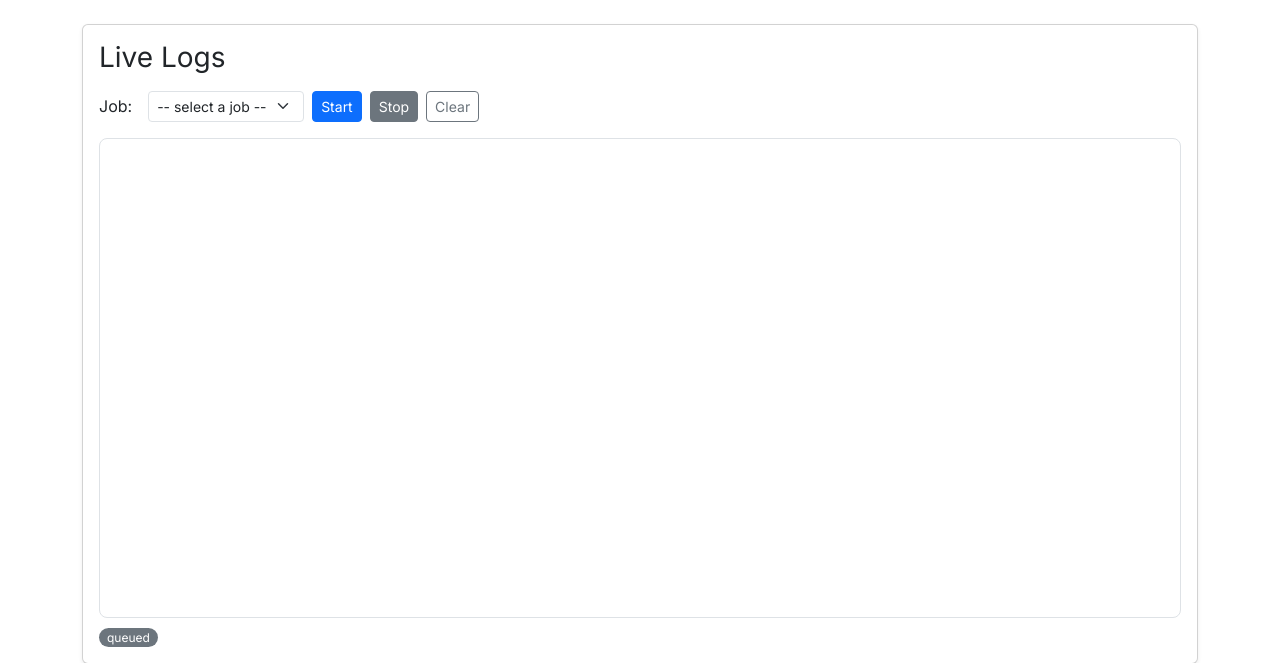
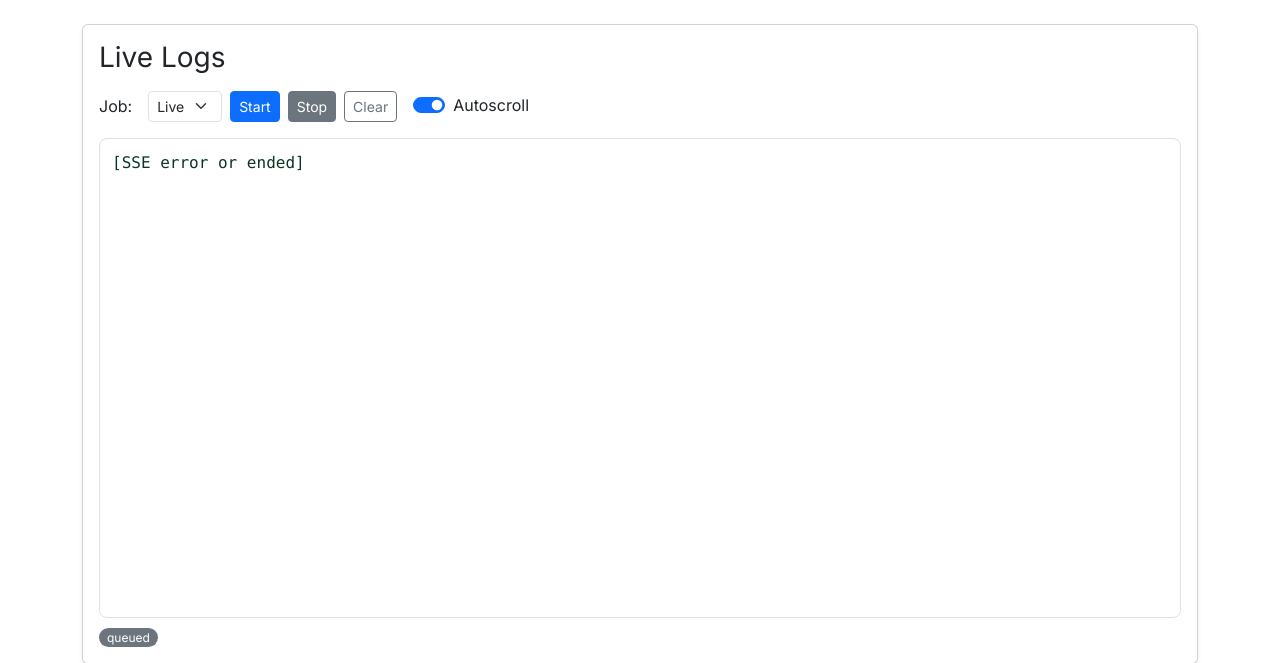
Before and after one commit to RAQ-Tech/vid2gif, a Flask app: page /live in a window 1280 px wide. Shown: the part 57-720 px from the top of the page. Run offline with Flask 3, Linux system fonts and the light colour scheme; data that the repository does not hold is empty; parts of the project's set-up code (start-up, migrations or seed data) failed here and were passed over.

Commit message:
feat: auto live logs with autoscroll

```diff
--- a/app/routes.py
+++ b/app/routes.py
@@ -149,6 +149,47 @@ def api_stream(job_id):
     return Response(tail(), headers=headers, mimetype="text/event-stream")
 
 
+@app.route("/api/stream/live")
+def api_stream_live():
+    def tail_live():
+        last_id = None
+        f = None
+        idle_ticks = 0
+        while True:
+            with lock:
+                running = [j for j in jobs.values() if j.get("status") == "running"]
+            running.sort(key=lambda j: j.get("id", ""))
+            cur = running[0] if running else None
+            if cur and cur.get("id") != last_id:
+                if f:
+                    f.close()
+                last_id = cur.get("id")
+                yield _sse_format(f"[job {last_id}]")
+                try:
+                    f = open(cur["log_path"], "r", encoding="utf-8", errors="replace")
+                    lines = f.readlines()
+                except Exception:
+                    f = None
+                    lines = []
+                for line in lines[-200:]:
+                    yield _sse_format(line.rstrip("\n"))
+                if f:
+                    f.seek(0, os.SEEK_END)
+            if f:
+                chunk = f.readline()
+                if chunk:
+                    idle_ticks = 0
+                    yield _sse_format(chunk.rstrip("\n"))
+                    continue
+            idle_ticks += 1
+            if idle_ticks % 10 == 0:
+                yield _sse_format("[heartbeat]")
+            time.sleep(0.2)
+
+    headers = {"Cache-Control": "no-cache", "X-Accel-Buffering": "no"}
+    return Response(tail_live(), headers=headers, mimetype="text/event-stream")
+
+
 @app.route("/api/status")
 def api_status():
     with lock:
--- a/app/templates/live.html
+++ b/app/templates/live.html
@@ -27,7 +27,7 @@
       <div class="d-flex flex-wrap align-items-center gap-2 mb-3">
         <label for="jobSel" class="form-label m-0 me-2">Job:</label>
         <select id="jobSel" onchange="startStream()" class="form-select form-select-sm w-auto">
-          <option value="">-- select a job --</option>
+          <option value="live" selected>Live</option>
           {% for j in jobs %}
             <option value="{{ j.id }}">{{ j.id }} | {{ j.status }} | {{ j.video }}</option>
           {% endfor %}
@@ -35,6 +35,10 @@
         <button class="btn btn-primary btn-sm" onclick="startStream()">Start</button>
         <button class="btn btn-secondary btn-sm" onclick="stopStream()">Stop</button>
         <button class="btn btn-outline-secondary btn-sm" onclick="clearLog()">Clear</button>
+        <div class="form-check form-switch ms-2">
+          <input class="form-check-input" type="checkbox" id="autoscroll" checked>
+          <label class="form-check-label" for="autoscroll">Autoscroll</label>
+        </div>
       </div>
 
       <div id="logbox" class="mb-2"></div>
@@ -48,11 +52,14 @@
   <script>
     let es = null;
     let currentJob = "";
+    let autoMode = true;
 
     function append(line) {
       const box = document.getElementById('logbox');
       box.textContent += (box.textContent ? "\n" : "") + line;
-      box.scrollTop = box.scrollHeight;
+      if (document.getElementById('autoscroll').checked) {
+        box.scrollTop = box.scrollHeight;
+      }
     }
     function clearLog() {
       document.getElementById('logbox').textContent = "";
@@ -69,12 +76,13 @@
     function startStream() {
       stopStream();
       const sel = document.getElementById('jobSel');
-      const job = sel.value;
-      if (!job) return;
-      currentJob = job;
+      const job = sel.value || 'live';
+      autoMode = job === 'live';
+      currentJob = autoMode ? '' : job;
       clearLog();
       setStatus('running');
-      es = new EventSource(`/api/stream/${encodeURIComponent(job)}`);
+      const url = job === 'live' ? '/api/stream/live' : `/api/stream/${encodeURIComponent(job)}`;
+      es = new EventSource(url);
       es.onmessage = (e) => {
         append(e.data);
       };
@@ -85,17 +93,31 @@
 
     // Light polling to update status/progress while SSE streams logs
     setInterval(async () => {
-      if (!currentJob) return;
       try {
         const res = await fetch('/api/status');
         const all = await res.json();
-        const j = all.find(x => x.id === currentJob);
-        if (!j) return;
-        document.getElementById('progressText').textContent = j.progress_text || "";
-        setStatus(j.status || "queued");
+        if (autoMode) {
+          const running = all.find(x => x.status === 'running');
+          if (running) {
+            currentJob = running.id;
+            document.getElementById('progressText').textContent = running.progress_text || "";
+            setStatus(running.status || 'queued');
+          } else {
+            currentJob = '';
+            document.getElementById('progressText').textContent = '';
+            setStatus('queued');
+          }
+        } else if (currentJob) {
+          const j = all.find(x => x.id === currentJob);
+          if (!j) return;
+          document.getElementById('progressText').textContent = j.progress_text || "";
+          setStatus(j.status || 'queued');
+        }
       } catch (e) {
         // ignore
       }
     }, 1000);
+
+    window.addEventListener('load', startStream);
   </script>
 {% endblock %}
```
